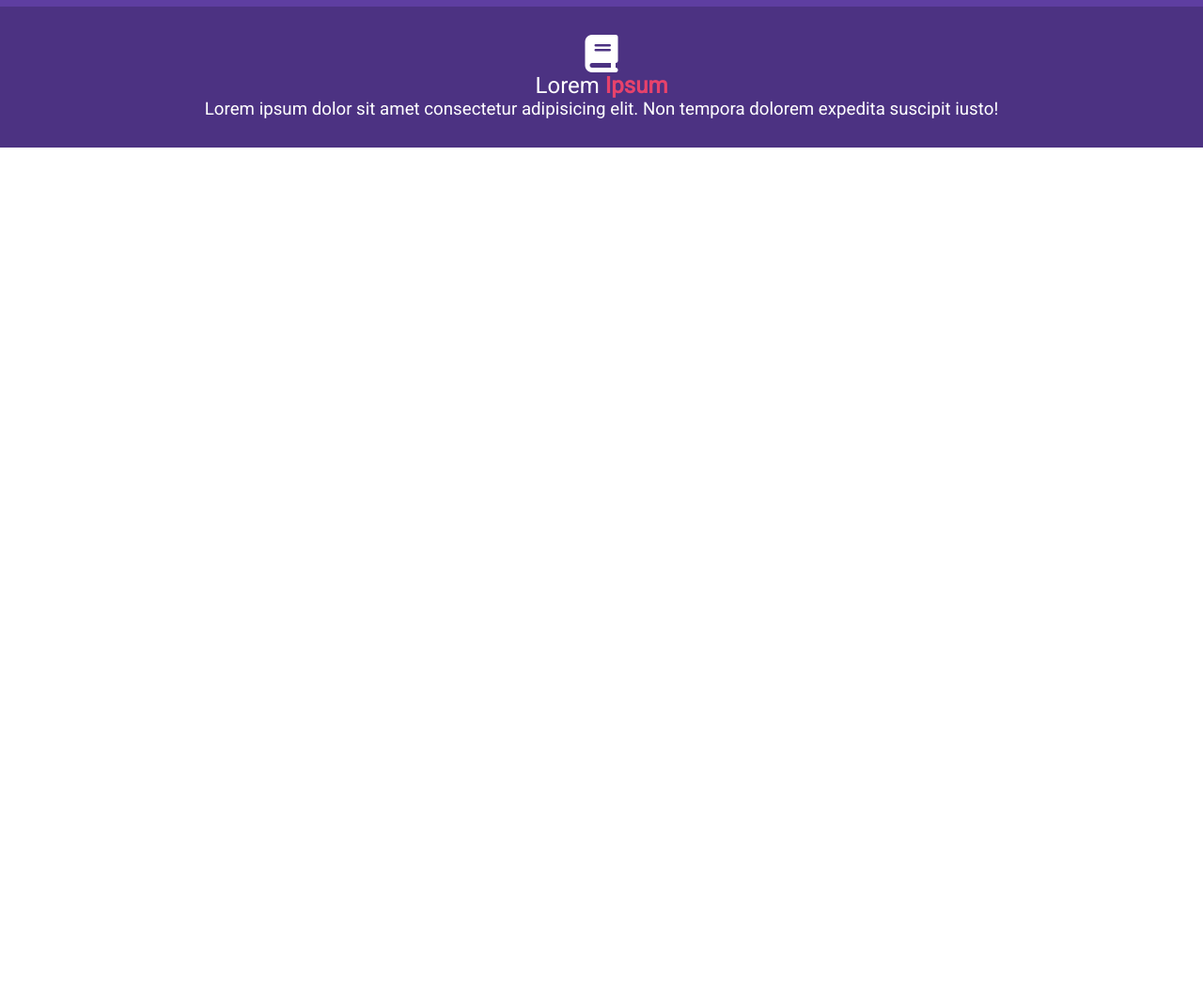
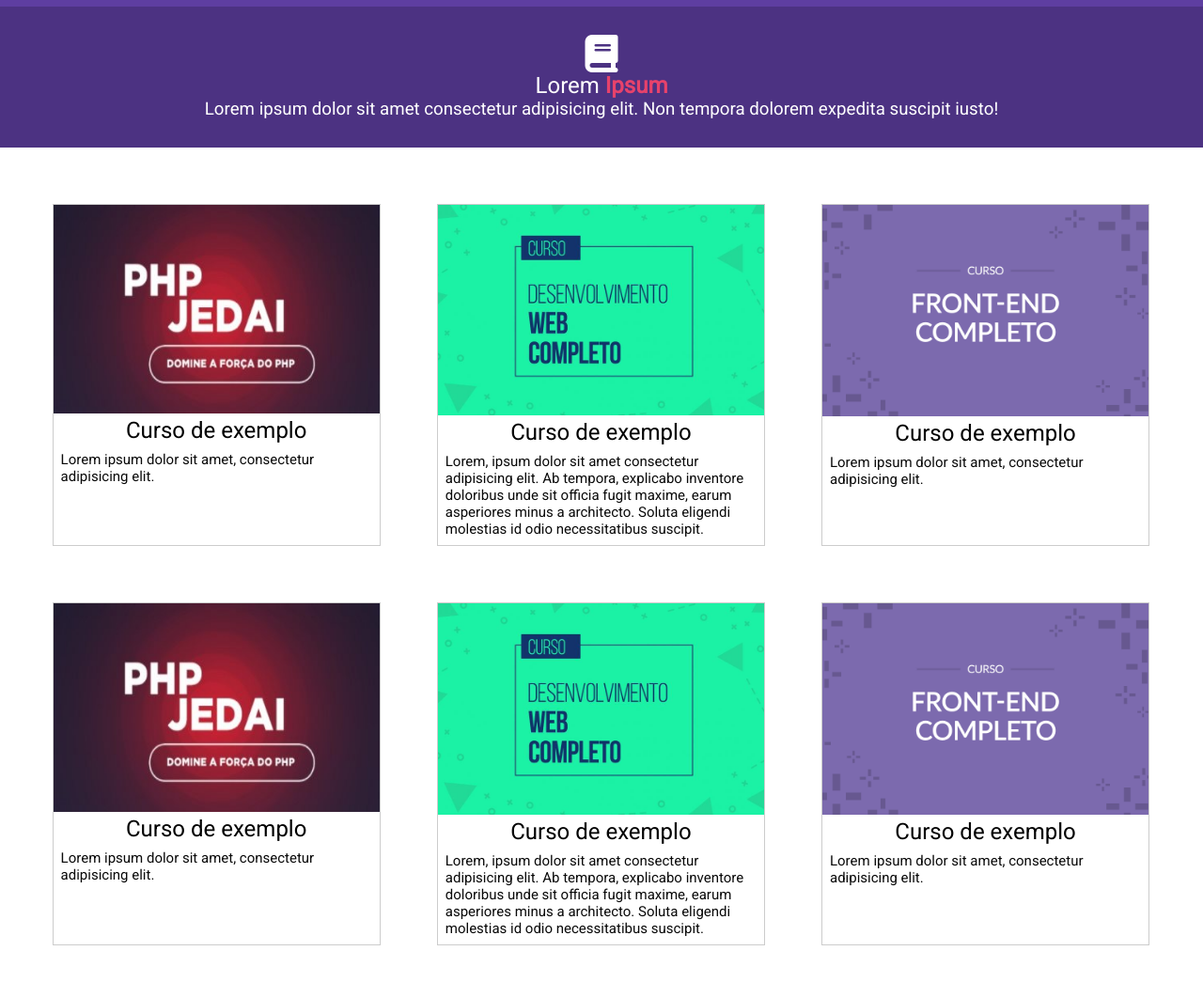
Before and after one commit to gyaninascimento/Projeto_express, a plain HTML site: page Projeto 2/index.html in a window 1280 px wide. Shown: the part 37-1082 px from the top of the page at 94% size. Before the commit the page ends 800 px from the top, so only its background shows below. Drawn offline with Linux system fonts and the light colour scheme.

Commit message:
galeria flexbox

```diff
--- a/Projeto 2/index.html
+++ b/Projeto 2/index.html
@@ -29,5 +29,53 @@
             <h3>Lorem ipsum dolor sit amet consectetur adipisicing elit. Non tempora dolorem expedita suscipit iusto! </h3>
         </div><!--center-->
     </section><!--texto-chamada-->
+
+    <section class="loja">
+        <div class="center">
+            <div class="loja-wraper">
+            <div class="box-single-loja">
+                <img src="img/img1.jpg" alt="">
+                <h2>Curso de exemplo</h2>
+                <p>Lorem ipsum dolor sit amet, consectetur adipisicing elit.</p>
+            </div><!--box-single-loja-->
+        </div><!--loja-wraper-->
+        <div class="loja-wraper">
+            <div class="box-single-loja">
+                <img src="img/img4.jpg" alt="">
+                <h2>Curso de exemplo</h2>
+                <p>Lorem, ipsum dolor sit amet consectetur adipisicing elit. Ab tempora, explicabo inventore doloribus unde sit officia fugit maxime, earum asperiores minus a architecto. Soluta eligendi molestias id odio necessitatibus suscipit.</p>
+            </div><!--box-single-loja-->
+        </div><!--loja-wraper-padding cego para espaçamento-->
+        <div class="loja-wraper">
+            <div class="box-single-loja">
+                <img src="img/img3.png" alt="">
+                <h2>Curso de exemplo</h2>
+                <p>Lorem ipsum dolor sit amet, consectetur adipisicing elit.</p>
+            </div><!--box-single-loja-->
+        </div><!--loja-wraper-->
+
+        <div class="loja-wraper">
+            <div class="box-single-loja">
+                <img src="img/img1.jpg" alt="">
+                <h2>Curso de exemplo</h2>
+                <p>Lorem ipsum dolor sit amet, consectetur adipisicing elit.</p>
+            </div><!--box-single-loja-->
+        </div><!--loja-wraper-->
+        <div class="loja-wraper">
+            <div class="box-single-loja">
+                <img src="img/img4.jpg" alt="">
+                <h2>Curso de exemplo</h2>
+                <p>Lorem, ipsum dolor sit amet consectetur adipisicing elit. Ab tempora, explicabo inventore doloribus unde sit officia fugit maxime, earum asperiores minus a architecto. Soluta eligendi molestias id odio necessitatibus suscipit.</p>
+            </div><!--box-single-loja-->
+        </div><!--loja-wraper-padding cego para espaçamento-->
+        <div class="loja-wraper">
+            <div class="box-single-loja">
+                <img src="img/img3.png" alt="">
+                <h2>Curso de exemplo</h2>
+                <p>Lorem ipsum dolor sit amet, consectetur adipisicing elit.</p>
+            </div><!--box-single-loja-->
+        </div><!--loja-wraper-->
+        </div><!--center-->
+    </section><!--loja-->
 </body>
 </html>
--- a/Projeto 2/style.css
+++ b/Projeto 2/style.css
@@ -63,3 +63,38 @@ section.texto-chamada h3{
 section.texto-chamada h2 > b{
     color: rgb(231, 66, 107);
 }
+
+section.loja{
+    padding: 30px 0;
+}
+
+section.loja > .center{
+    display: flex;
+    flex-wrap: wrap;
+}
+
+.loja-wraper{
+    width: 33.3%;
+    padding: 30px;
+}
+
+.box-single-loja{
+    border: 1px solid #ccc;
+    height: 100%;
+}
+
+.box-single-loja img{
+    max-width: 100%;
+}
+
+.box-single-loja h2{
+    text-align: center;
+    padding: 0 8px;
+    font-weight: normal;
+}
+
+.box-single-loja p{
+    padding: 8px;
+    font-size: 15px;
+    color: rgb(10, 10, 10);
+}
```
Also changed, not shown: Projeto 2/img/img1.jpg (added), Projeto 2/img/img2.png (added), Projeto 2/img/img3.png (added), Projeto 2/img/img4.jpg (added), Projeto 2/img/img5.png (added), Projeto 2/img/img6.jpg (added), Projeto 2/img/img7.png (added), Projeto 2/img/img8.jpg (added).
